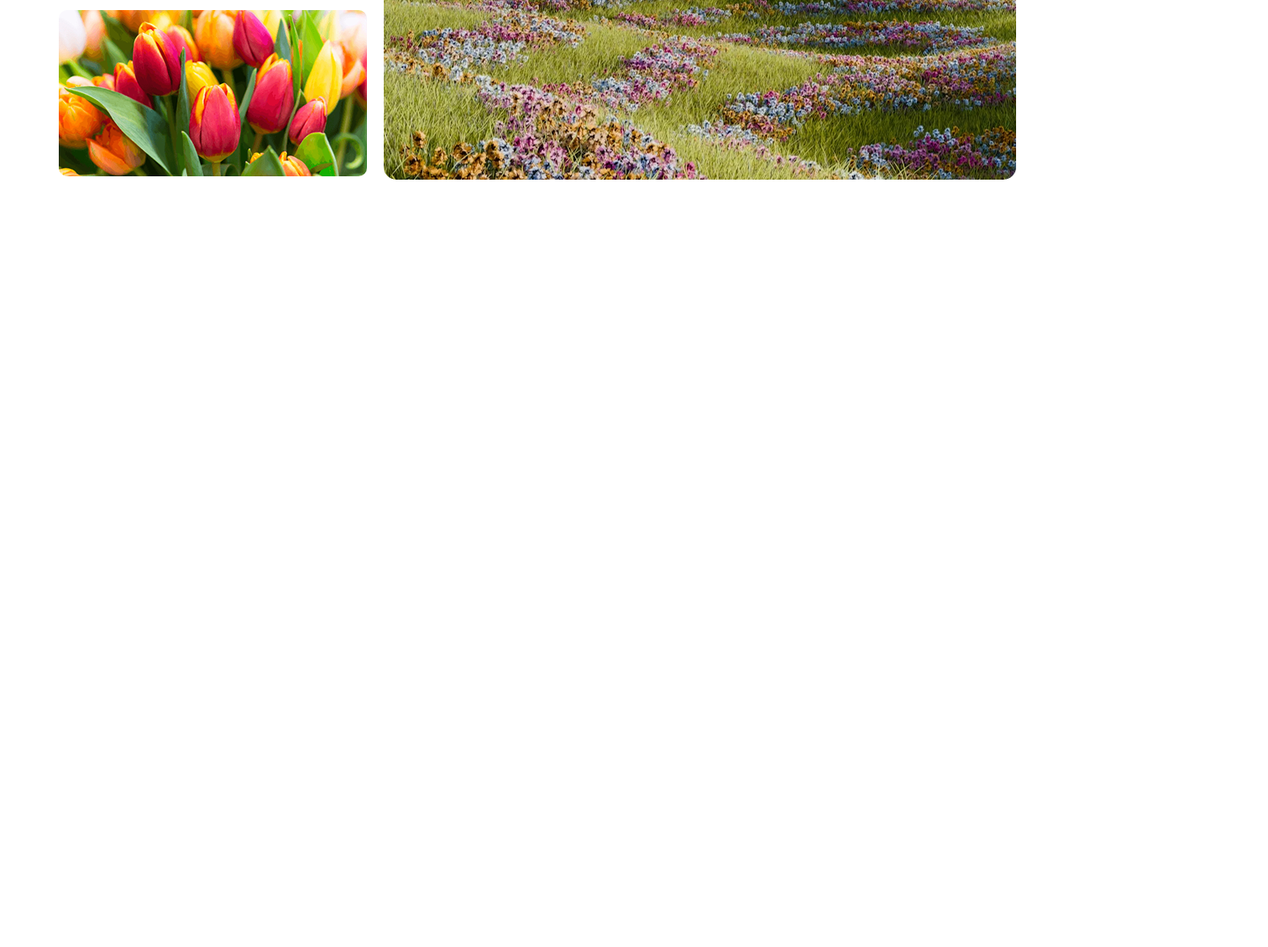
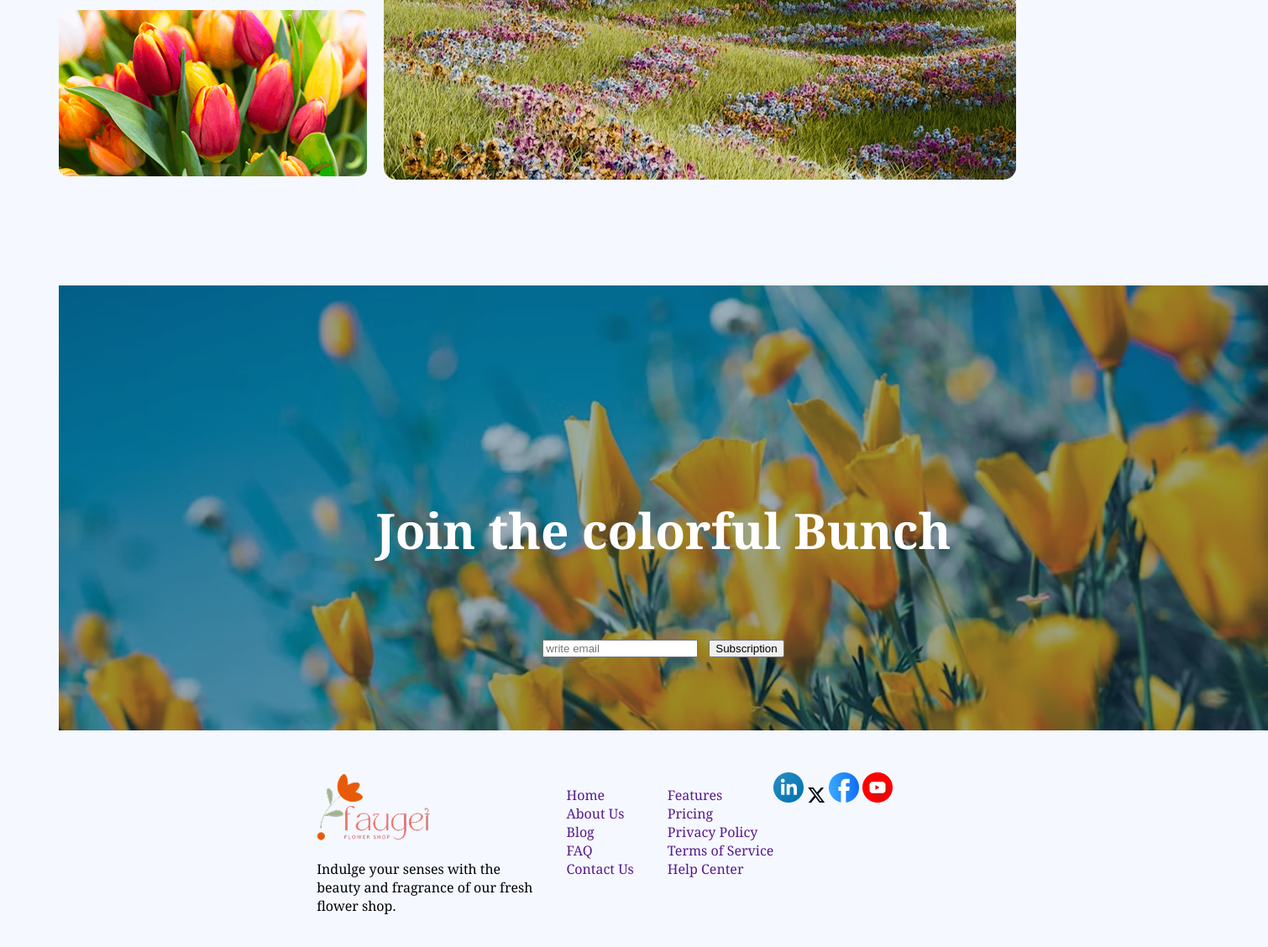
Before and after one commit to Abdur-Razzaqe/responsive-web-second-assignment, a plain HTML site: page index.html in a window 1280 px wide. Shown: the part 3278-4406 px from the top of the page at 84% size, 1510 px wide, since content can reach past the window. Before the commit the page ends 3506 px from the top, so only its background shows below. Drawn offline with Linux system fonts and the light colour scheme.

Commit message:
footer fogo added

```diff
--- a/index.html
+++ b/index.html
@@ -13,6 +13,8 @@
       crossorigin="anonymous"
       referrerpolicy="no-referrer"
     />
+    <!-- tailwind css cdn -->
+    <!-- <script src="https://cdn.jsdelivr.net/npm/@tailwindcss/browser@4"></script> -->
   </head>
   <body class="noto-serif-font">
     <header>
@@ -167,7 +169,49 @@
           <img src="./images/deal-zabo.png" alt="" />
         </div>
       </section>
+      <div class="container">
+        <form class="join">
+          <h3>Join the colorful Bunch</h3>
+          <input type="email" name="" id="" placeholder="write email" />
+          <button class="">Subscription</button>
+        </form>
+      </div>
     </main>
-    <footer></footer>
+    <footer>
+      <section class="footer display-flex">
+        <div class="footer-icon">
+          <img src="./images/logo.png" alt="" />
+          <p>
+            Indulge your senses with the <br />
+            beauty and fragrance of our fresh <br />
+            flower shop.
+          </p>
+        </div>
+        <div class="footer-menu">
+          <ul class="footer-menu-items-left">
+            <li><a href="">Home</a></li>
+            <li><a href="">About Us</a></li>
+            <li><a href="">Blog</a></li>
+            <li><a href="">FAQ</a></li>
+            <li><a href="">Contact Us</a></li>
+          </ul>
+        </div>
+        <div class="footer-menu-items-right">
+          <ul>
+            <li><a href="">Features</a></li>
+            <li><a href="">Pricing</a></li>
+            <li><a href="">Privacy Policy</a></li>
+            <li><a href="">Terms of Service</a></li>
+            <li><a href="">Help Center </a></li>
+          </ul>
+        </div>
+        <div>
+          <span><img src="./images/icon-linkedin.png" alt="" /></span>
+          <span><img src="./images/icon-twitter.png" alt="" /></span>
+          <span><img src="./images/icon-facebook.png" alt="" /></span>
+          <span><img src="./images/icon-youtube.png" alt="" /></span>
+        </div>
+      </section>
+    </footer>
   </body>
 </html>
--- a/styles/style.css
+++ b/styles/style.css
@@ -11,11 +11,13 @@
 .display-flex {
   display: flex;
 }
-
+body{
+  background-color:rgb(245, 248, 255) ;
+}
 main {
   max-width: 1140px;
   margin: 0 auto;
-}
+ }
 .text-color1 {
   color: rgb(137, 135, 161);
   font-weight: 400;
@@ -131,7 +133,7 @@ padding-bottom: 2px;
 width: 286px;
 height: 286px;
 position: absolute;
-left:300px;
+left:350px;
 }
 
 .flower-lover-title{
@@ -169,16 +171,76 @@ left:300px;
     gap: 20px;
     border-radius: 10px;
     margin: 05px 0px;
-}
+    }
+
 .row img{
     border-radius: 15px;
 }
+.container{
+  background-image: url(../images/news-letter-bg.png);
+  margin-top: 120px;
+  align-items: center;
+  margin-right: 150px;
+  width: 1440px;
+  height: 530px;
 
-/* responsive */
-@media screen and (max-width: 992px) {
-  .navbar,
-  .nav-links,
-  .banner {
+  }
+  .join{
+    justify-content: center;
+    text-align: center;
+    color: rgb(255, 255, 255);
+    font-weight: 700;
+    font-size: 50px;
+    line-height: 68px;
+    padding: 199px 305px 50px 305px;
+
+  }
+
+footer{
+  display: flex;
+  justify-content: space-evenly;
+  align-items: center;
+  padding: 50px 160px 50px 160px;
+  gap: 110px;
+
+}
+.footer-icon{
+  margin-left: 160px;
+}
+.footer-menu{
+  list-style: none;
+  gap: 110px;
+}
+.footer-menu-items-left li{
+list-style: none;
+display: grid;
+
+}
+.footer-menu-items-left li a{
+  list-style: none;
+  text-decoration: none;
+  display: grid;
+}
+.footer-menu-items-right li{
+list-style: none;
+display: grid;
+
+}
+.footer-menu-items-right li a{
+  list-style: none;
+  text-decoration: none;
+  display: grid;
+}
+
+
+
+/* responsive media Query */
+@media screen and (max-width:768){
+  .navbar, .nav-links,
+  .banner, .plants-lover, .deal-img,
+  .footer{
     flex-direction: column;
+    grid-template-columns: repeat(2, 1fr);
   }
+
 }
```
